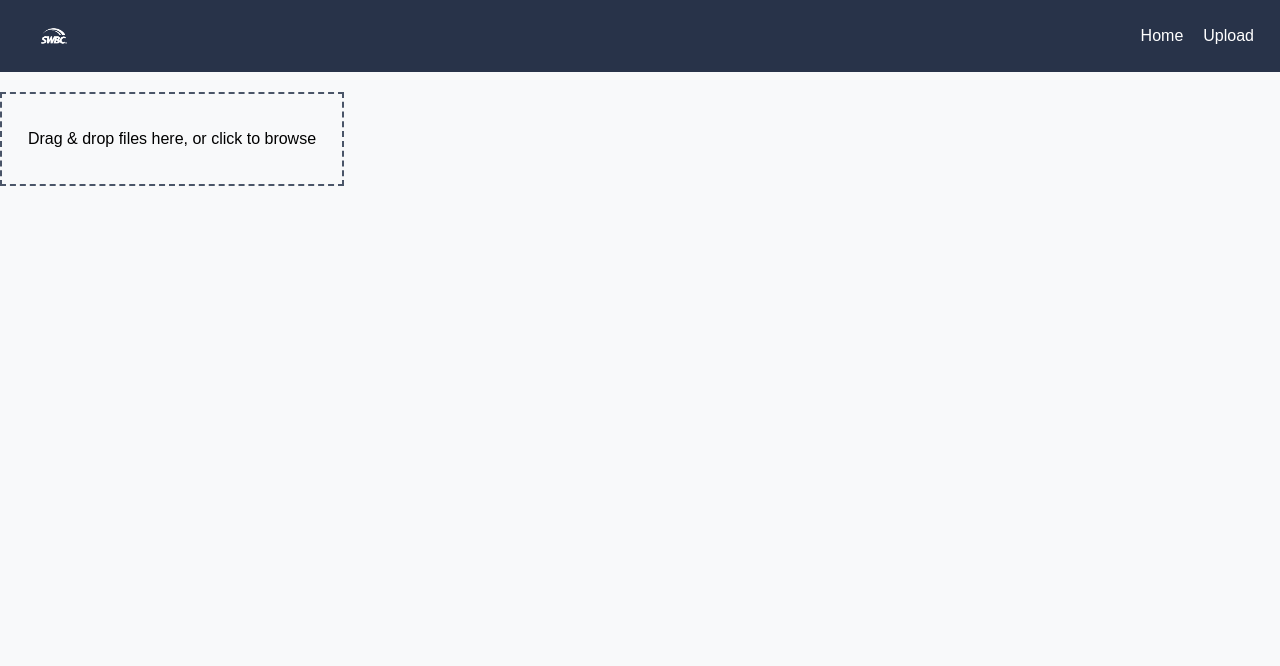
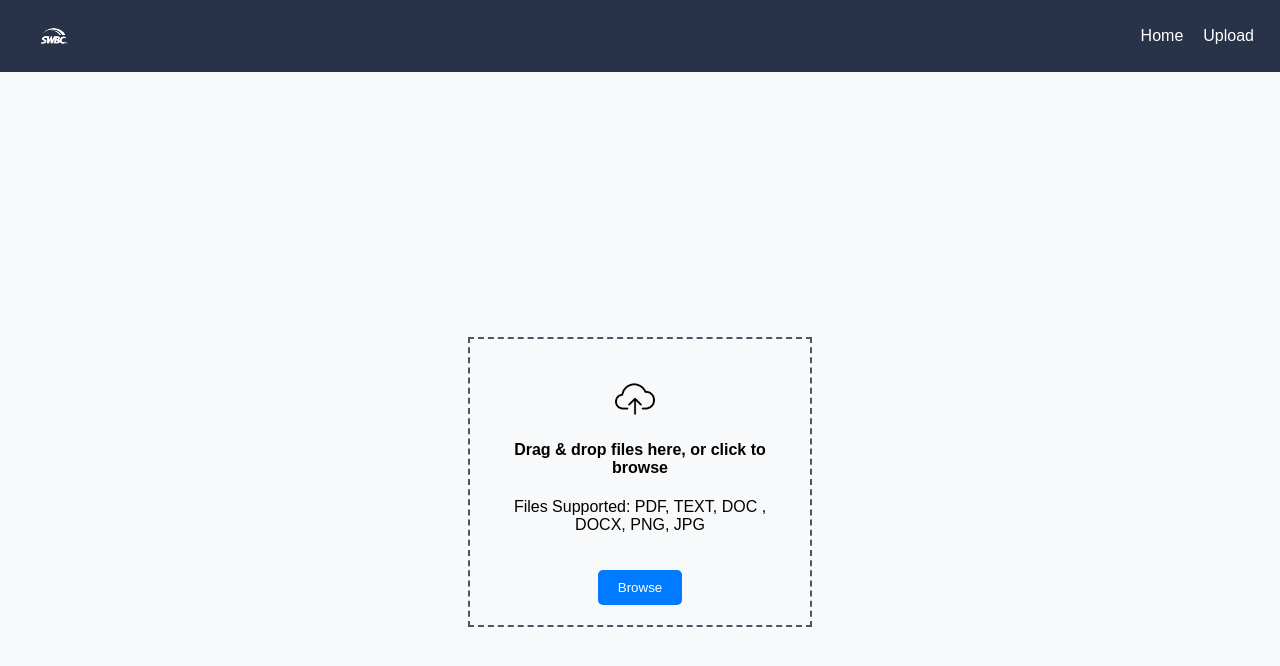
Before and after one commit to sghdz019/SWBCFrontend, a React (Create React App) app in the folder swbc-poc/: page /upload in a window 1280 px wide. Shown: the top 666 px of the page. Built offline with nearby package versions, Linux system fonts and the light colour scheme.

Commit message:
New Upload box

```diff
--- a/swbc-poc/src/components/Home.css
+++ b/swbc-poc/src/components/Home.css
@@ -7,3 +7,31 @@
     height: 100vh;
     text-align: center;
   }
+
+  .button-container {
+    display: flex;
+    justify-content: center; /* Centers horizontally */
+    margin-top: 20px;
+    margin-bottom: 20px;
+}
+
+/* CSS */
+.button-74 {
+    font-family: Circularstd, sans-serif;
+    background-color: #fdfdfd;
+    border: 2px solid #422800;
+    border-radius: 15px;
+    box-shadow: #422800 4px 4px 0 0;
+    color: #422800;
+    cursor: pointer;
+    display: inline-block;
+    font-weight: 600;
+    font-size: 18px;
+    padding: 0 18px;
+    line-height: 40px;
+    text-align: center;
+    text-decoration: none;
+    user-select: none;
+    -webkit-user-select: none;
+    touch-action: manipulation;
+}
--- a/swbc-poc/src/components/Home.js
+++ b/swbc-poc/src/components/Home.js
@@ -1,9 +1,15 @@
 import './Home.css';
+import { Link } from 'react-router-dom';
 function Home() {
     return (
       <div className="flex flex-col items-center justify-center h-screen">
         Welcome to the SWBC Document Management Landing Page!! <br />
         Take a look around.
+        <div class="button-container">
+          <Link to="./Upload">
+          <button class="button-74" role="button">Upload a document</button>
+          </Link>
+        </div>
       </div>
     );
   }
--- a/swbc-poc/src/components/Upload.css
+++ b/swbc-poc/src/components/Upload.css
@@ -1,15 +1,28 @@
 /* Upload.css */
+.upload-container{
+  display: flex;
+    flex-direction: column; /* Ensures elements are stacked if needed */
+    justify-content: center;  /* Centers vertically */
+    align-items: center;  /* Centers horizontally */
+    height: 100vh; /* Optional: Ensures full-page height */
+}
+
 .upload-box {
     border: 2px dashed #4a5568;
     padding: 20px;
     width: 300px;
     text-align: center;
-    cursor: pointer;
     margin-top: 20px;
   }
 
-  .upload-box:hover {
-    background-color: #1a4b7b;
+
+  .upload-image{
+    display: flex;
+    margin-top: 20px;
+    height: 40px;
+    width: 40px;
+    padding-left: 125px;
+    padding-right: 125px;
   }
 
   .file-list {
--- a/swbc-poc/src/components/Upload.js
+++ b/swbc-poc/src/components/Upload.js
@@ -1,12 +1,14 @@
 import { useState } from "react";
 import { useDropzone } from "react-dropzone";
 import './Upload.css';
+import cloudImg from '../cloud.png';
 
 function Upload() {
   const [files, setFiles] = useState([]);
   const [response, setResponse] = useState(null);
 
-  const { getRootProps, getInputProps } = useDropzone({
+  const { getRootProps, getInputProps, open } = useDropzone({
+    noClick: true,
     onDrop: (acceptedFiles) => {
       setFiles(acceptedFiles);
       setTimeout(() => {
@@ -25,13 +27,27 @@ function Upload() {
   };
 
   return (
-    <div className="flex flex-col items-center p-10">
+    <div className="upload-container">
       <div
         {...getRootProps()}
         className="upload-box"
       >
         <input {...getInputProps()} />
-        <p>Drag & drop files here, or click to browse</p>
+        <div className="upload-image">
+                <img
+                src={cloudImg}
+                alt="Rotating Cog"
+                className="rotating-gear rotate"
+                />
+        </div>
+        <h4>Drag & drop files here, or click to browse</h4>
+        <p>Files Supported: PDF, TEXT, DOC , DOCX, PNG, JPG</p>
+        <button
+          className="upload-button"
+          onClick={open}
+        >
+          Browse
+        </button>
       </div>
       <div className="mt-4">
         {files.length > 0 && files.map((file) => (
```
Also changed, not shown: swbc-poc/src/cloud.png (added).
